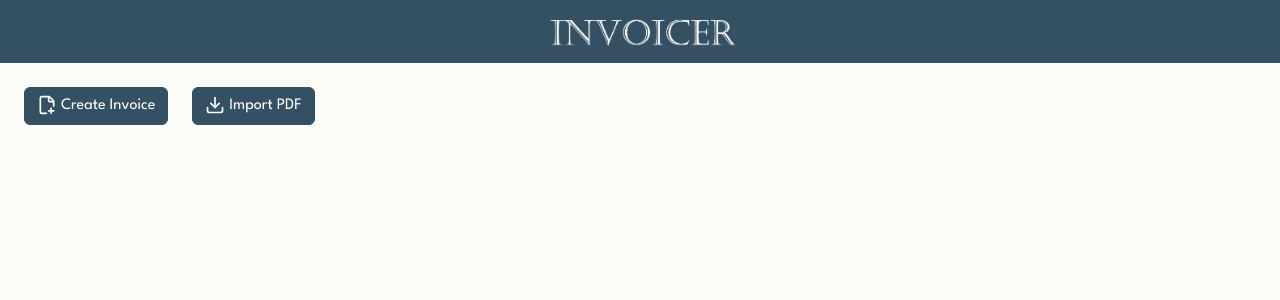
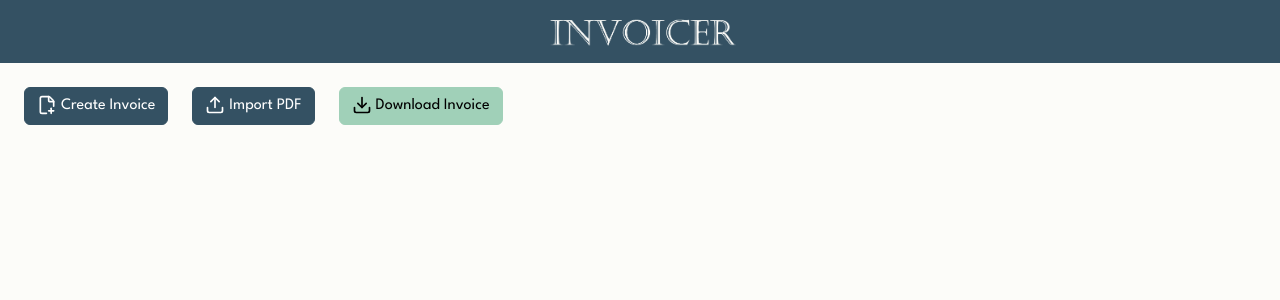
Before and after one commit to ThiagoFragaK/vue-invoice, a Nuxt app: page / in a window 1280 px wide. Shown: the top 300 px of the page. Built offline with nearby package versions, Linux system fonts and the light colour scheme.

Commit message:
Add: Download btn

```diff
--- a/components/MainComponent.vue
+++ b/components/MainComponent.vue
@@ -8,7 +8,13 @@
     <button
         class="btn btn-primary flex items-center justify-center gap-2 mt-4 ms-4"
     >
-        <LucideIcon icon="Download" />
+        <LucideIcon icon="Upload" />
         Import PDF
     </button>
+    <button
+        class="btn btn-info flex items-center justify-center gap-2 mt-4 ms-4"
+    >
+        <LucideIcon icon="Download" />
+        Download Invoice
+    </button>
 </template>
```
